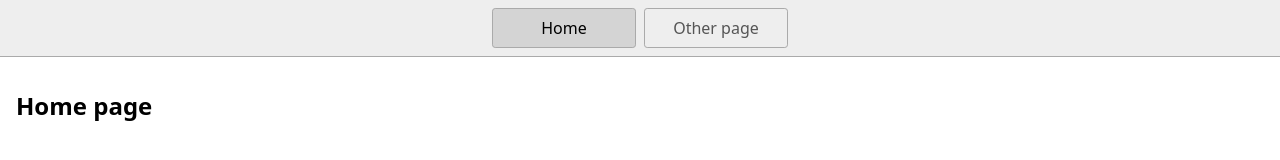
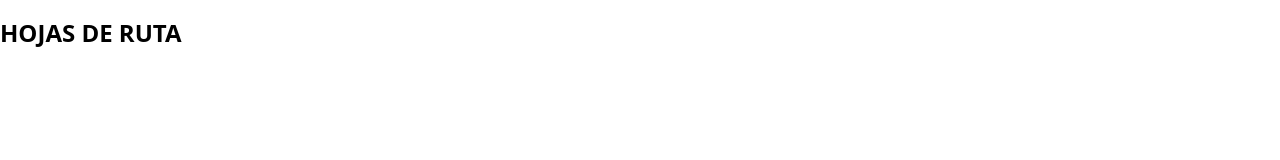
Before and after one commit to jamoru2023/TodoLearnJamoru, a plain HTML site: page index.html in a window 1280 px wide. Drawn offline with Linux system fonts and the light colour scheme.

Commit message:
Actualizar index.html

```diff
--- a/index.html
+++ b/index.html
@@ -1,7 +1,7 @@
 <!DOCTYPE html>
 <html lang="en">
   <head>
-    <title>Home</title>
+    <title>Página principal</title>
     <meta charset="UTF-8" />
     <meta name="viewport" content="width=device-width" />
     <!--
@@ -12,12 +12,6 @@
     <script type="module" src="script.js"></script>
   </head>
   <body>
-    <nav>
-      <a href="/" aria-current="page">Home</a>
-      <a href="/page2.html">Other page</a>
-    </nav>
-    <main>
-      <h1>Home page</h1>
-    </main>
+      <h1>HOJAS DE RUTA</h1>
   </body>
 </html>
```
